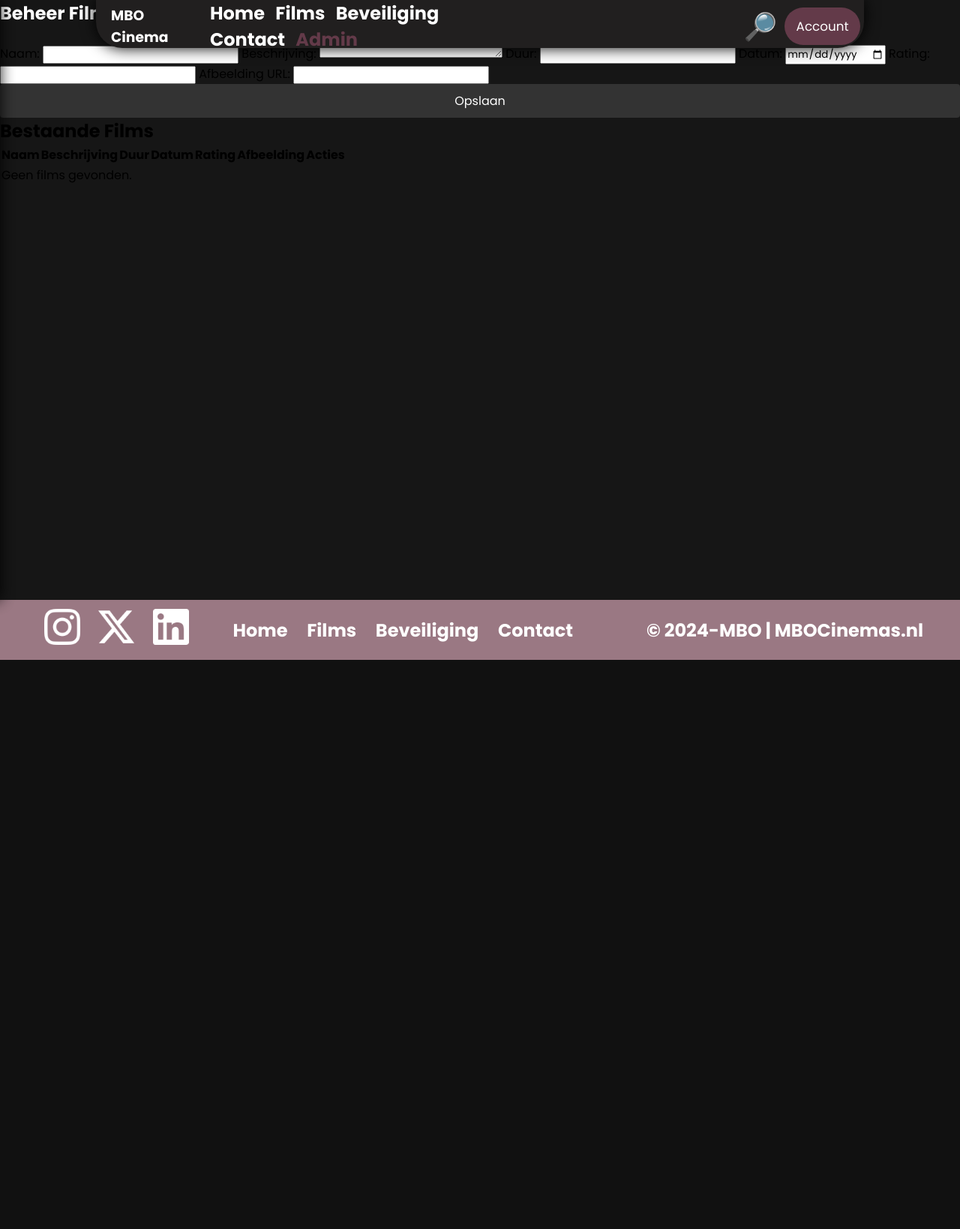
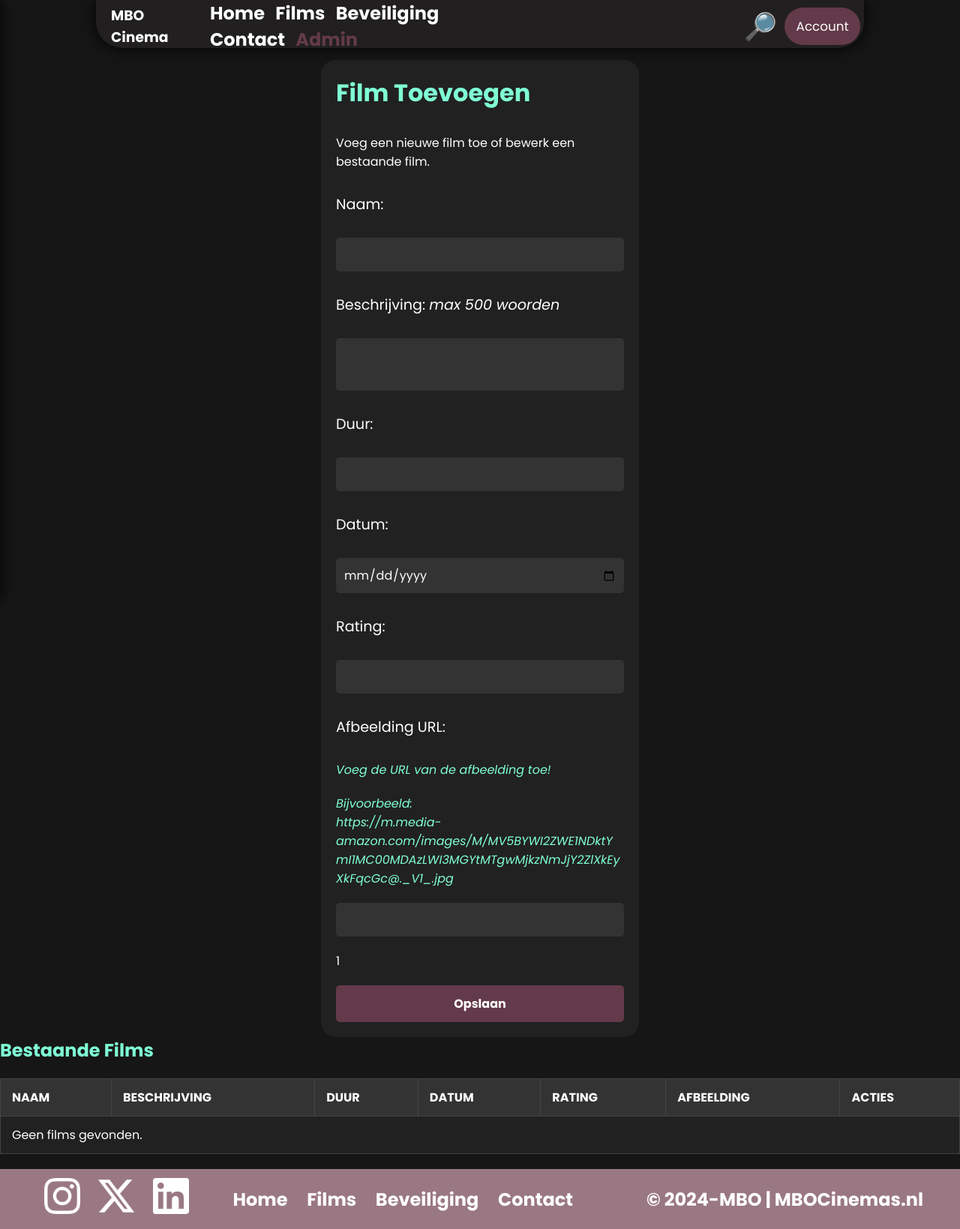
Before and after one commit to 6037685/MBO-cinema, a PHP site: page /beheer.php in a window 1280 px wide. Shown: the whole page at 75% size. Before the commit the page ends 880 px from the top, so only its background shows below. Run offline with PHP 8.4, Linux system fonts and the light colour scheme; a user stored in the database is signed in; data that the repository does not hold is empty; some libraries are stand-ins or nearby versions.

Commit message:
Admin Aangepast
Kan nu films toevoegen als beheerder
Kan nu films bewerken als beheerder
Kan nu films verwijderen als beheerder

Samen met een sorteer/zoek systeem via js

```diff
--- a/bioscoop/html/Css/styl.css
+++ b/bioscoop/html/Css/styl.css
@@ -658,6 +657,152 @@ button[type="submit"]:hover {
 
 
 /* einde account Pagina */
+
+/* Begin Admin */
+
+.beheer-container{
+    margin-top: 10vh;
+    display: flex;
+    flex-direction: column;
+    justify-content: center;
+}
+.beheer-form{
+    padding: 20px;
+    color: white;
+    width: 30%;
+    align-items: left;
+    background-color: #212121;
+    border-radius: 20px;
+    display: flex;
+    flex-direction: column;
+    gap: 20px;
+}
+.beheer-layer{
+    display: flex;
+    justify-content: center;
+}
+.beheer-form input,
+.beheer-form textarea{
+    padding: 10px;
+    border: none;
+    border-radius: 5px;
+    background-color: #333333;
+    color: white;
+    font-size: 1em;
+    resize: none;
+}
+.beheer-form button{
+    padding: 12px 20px;
+    background-color: #633a49;
+    border: none;
+    border-radius: 5px;
+    color: #ffffff;
+    font-size: 1em;
+    font-weight: bold;
+    cursor: pointer;
+    transition: all 0.3s ease;
+
+}
+.beheer-form button:hover {
+    background-color: #633a4979;
+}
+.beheer-form p {
+    word-wrap: break-word;
+}
+.beheer-form h2{
+    font-size: 2em;
+    margin-bottom: 10px;
+    color: aquamarine;
+}
+.beheer-form label{
+    font-size: 1.2em;
+    margin: 10px 0;
+}
+.movies-layer{
+    color: aquamarine;
+}
+
+/* Beheer films Sorting */
+#movies-table {
+    width: 100%;
+    border-collapse: collapse;
+    margin: 20px 0;
+    font-size: 1em;
+    background-color: #212121;
+    color: white;
+}
+label{
+    color: white !important;
+}
+input{
+    color: white !important;
+}
+select {
+    color: white !important;
+    background-color: black;
+}
+select option{
+    color: black;
+}
+
+
+#movies-table thead {
+    background-color: #333333 !important;
+}
+
+#movies-table th, #movies-table td {
+    padding: 12px 15px;
+    border: 1px solid #444444;
+    text-align: left;
+}
+
+#movies-table th {
+    font-weight: bold;
+    text-transform: uppercase;
+}
+
+#movies-table tbody tr {
+    border-bottom: 1px solid #444444;
+}
+
+#movies-table tbody tr:nth-of-type(even) {
+    background-color: #2a2a2a;
+}
+
+#movies-table tbody tr:hover {
+    background-color: #444444 !important;
+}
+
+#movies-table img {
+    max-width: 100px;
+    height: auto;
+    border-radius: 5px;
+}
+.odd{
+    background-color: #2a2a2a !important;
+}
+.even{
+    background-color: #212121 !important;
+}
+.movie-button{
+    padding: 12px 20px;
+    background-color: #333;
+    border: none;
+    border-radius: 5px;
+    color: #ffffff;
+    font-size: 1em !important;
+    font-weight: bold;
+    cursor: pointer;
+    transition: all 0.3s ease;
+    width: 100% !important;
+    margin-top: 10px;
+    margin-bottom: 10px;
+}
+.movie-button:hover{
+    background-color: #777 !important;
+
+}
+
 
 
 /* Media Query */
--- a/bioscoop/html/beheer.php
+++ b/bioscoop/html/beheer.php
@@ -4,7 +4,7 @@ require 'database/databasetmp.php'; // Database connection
 
 // Check if the user is an admin
 if (!isset($_SESSION['role']) || $_SESSION['role'] !== 'beheerder') {
-    echo '<p class="error">U heeft geen toegang tot deze pagina.</p>';
+    header('Location: home.php');
     exit();
 }
 
@@ -37,9 +37,13 @@ if ($_SERVER['REQUEST_METHOD'] === 'POST') {
     $statement->bindParam(':src', $src);
 
     if ($statement->execute()) {
-        echo '<p class="success">Film succesvol opgeslagen.</p>';
+        header('Location: beheer.php');
+        $_SESSION['bericht'] = '<p class="success">Film succesvol opgeslagen.</p>';
+        exit();
     } else {
-        echo '<p class="error">Er is een fout opgetreden bij het opslaan van de film.</p>';
+        $_SESSION['bericht'] = '<p class="error">Er is een fout opgetreden bij het opslaan van de film.</p>';
+        header('Location: beheer.php');
+        exit();
     }
 }
 
@@ -51,9 +55,13 @@ if (isset($_GET['delete'])) {
     $statement->bindParam(':id', $id, PDO::PARAM_INT);
 
     if ($statement->execute()) {
-        echo '<p class="success">Film succesvol verwijderd.</p>';
+        $_SESSION['bericht'] = '<p class="success">Film succesvol verwijderd.</p>';
+        header('Location: beheer.php');
+        exit();
     } else {
-        echo '<p class="error">Er is een fout opgetreden bij het verwijderen van de film.</p>';
+        $_SESSION['bericht'] = '<p class="error">Er is een fout opgetreden bij het verwijderen van de film.</p>';
+        header('Location: beheer.php');
+        exit();
     }
 }
 
@@ -62,9 +70,10 @@ try {
     $query = "SELECT * FROM movies";
     $statement = $pdo->prepare($query);
     $statement->execute();
-    $movies = $statement->fetchAll(); // Use the default fetch mode set in databasetmp.php
+    $movies = $statement->fetchAll();
 } catch (PDOException $e) {
     echo '<p class="error">Er is een fout opgetreden: ' . htmlspecialchars($e->getMessage(), ENT_QUOTES, 'UTF-8') . '</p>';
+    exit();
 }
 ?>
 
@@ -78,19 +87,24 @@ try {
     <meta name="keywords" content="beheer, films, bioscoop, Mbo Cinema">
     <title>Beheer Films - Mbo Cinema</title>
     <link rel="stylesheet" type="text/css" href="Css/styl.css">
-    <link rel="stylesheet" type="text/css" href="Css/overlay.css">
+    <link rel="stylesheet" type="text/css" href="Css/overlay.cssIt">
+    <script src="https://code.jquery.com/jquery-3.6.0.min.js"></script>
+    <script src="https://cdn.datatables.net/1.11.3/js/jquery.dataTables.min.js"></script>
+    <link rel="stylesheet" href="https://cdn.datatables.net/1.11.3/css/jquery.dataTables.min.css">
     <script defer src="js/index.js"></script>
 </head>
 <body>
     <?php include_once 'header.php'; ?>
     <main>
         <section class="beheer-container">
-            <h1>Beheer Films</h1>
-            <form method="POST" action="beheer.php">
+            <article class="beheer-layer">
+                <form method="POST" action="beheer.php" class="beheer-form">
+                    <h2>Film Toevoegen</h2>
+                    <p>Voeg een nieuwe film toe of bewerk een bestaande film.</p>
                     <input type="hidden" name="id" id="movie-id">
                     <label for="naam">Naam:</label>
                     <input type="text" name="naam" id="naam" required>
-                <label for="beschrijving">Beschrijving:</label>
+                    <label for="beschrijving">Beschrijving: <i>max 500 woorden</i></label>
                     <textarea name="beschrijving" id="beschrijving" required></textarea>
                     <label for="duur">Duur:</label>
                     <input type="text" name="duur" id="duur" required>
@@ -99,12 +113,23 @@ try {
                     <label for="rating">Rating:</label>
                     <input type="text" name="rating" id="rating" required>
                     <label for="src">Afbeelding URL:</label>
+                    <p style="color: aquamarine;"><i>Voeg de URL van de afbeelding toe!</i></p>
+                    <p style="color: aquamarine;"><i>Bijvoorbeeld: <br> https://m.media-amazon.com/images/M/MV5BYWI2ZWE1NDktYmI1MC00MDAzLWI3MGYtMTgwMjkzNmJjY2ZlXkEyXkFqcGc@._V1_.jpg</i></p>
                     <input type="text" name="src" id="src" required>
+
+                    <?php
+                        if (isset($_SESSION['bericht'])) {
+                            echo $_SESSION['bericht'];
+                            unset($_SESSION['bericht']);
+                        }
+                    ?>
                     <button type="submit">Opslaan</button>
                 </form>
+            </article>
 
+            <article class="movies-layer">
                 <h2>Bestaande Films</h2>
-            <table>
+                <table id="movies-table">
                     <thead>
                         <tr>
                             <th>Naam</th>
@@ -127,8 +152,11 @@ try {
                                     <td><?php echo htmlspecialchars($movie['rating'], ENT_QUOTES, 'UTF-8'); ?></td>
                                     <td><img src="<?php echo htmlspecialchars($movie['src'], ENT_QUOTES, 'UTF-8'); ?>" alt="<?php echo htmlspecialchars($movie['naam'], ENT_QUOTES, 'UTF-8'); ?>" width="100"></td>
                                     <td>
-                                    <button onclick="editMovie(<?php echo htmlspecialchars(json_encode($movie), ENT_QUOTES, 'UTF-8'); ?>)">Bewerken</button>
-                                    <a href="beheer.php?delete=<?php echo htmlspecialchars($movie['id'], ENT_QUOTES, 'UTF-8'); ?>" onclick="return confirm('Weet je zeker dat je deze film wilt verwijderen?')">Verwijderen</a>
+                                        <button class="movie-button" onclick="editMovie(<?php echo htmlspecialchars(json_encode($movie), ENT_QUOTES, 'UTF-8'); ?>)">Bewerken</button>
+                                        <form method="GET" action="beheer.php" style="display:inline;">
+                                            <input type="hidden" name="delete" value="<?php echo htmlspecialchars($movie['id'], ENT_QUOTES, 'UTF-8'); ?>">
+                                            <button type="submit" class="movie-button" onclick="return confirm('Weet je zeker dat je deze film wilt verwijderen?')">Verwijderen</button>
+                                        </form>
                                     </td>
                                 </tr>
                             <?php endforeach; ?>
@@ -139,19 +167,9 @@ try {
                         <?php endif; ?>
                     </tbody>
                 </table>
+            </article>
         </section>
     </main>
     <?php include_once 'footer.php'; ?>
-    <script>
-        function editMovie(movie) {
-            document.getElementById('movie-id').value = movie.id;
-            document.getElementById('naam').value = movie.naam;
-            document.getElementById('beschrijving').value = movie.beschrijving;
-            document.getElementById('duur').value = movie.duur;
-            document.getElementById('datum').value = movie.datum;
-            document.getElementById('rating').value = movie.rating;
-            document.getElementById('src').value = movie.src;
-        }
-    </script>
 </body>
 </html>
--- a/bioscoop/html/contact.php
+++ b/bioscoop/html/contact.php
@@ -45,9 +45,7 @@ session_start();
         </section>
     </main>
     <?php
-
-    include 'footer.php';
-
+        include 'footer.php';
     ?>
     </body>
 </html>
--- a/bioscoop/html/js/index.js
+++ b/bioscoop/html/js/index.js
@@ -1,4 +1,6 @@
-const overlay = document.getElementsByClassName('overlay')
+// Path: html/js/index.js
+
+let overlay = document.getElementsByClassName('overlay')
 const open = document.querySelector("#hamburgerWrapper")
 
 const close = document.querySelector("#closeMenu")
@@ -13,3 +15,20 @@ close.addEventListener('click', function() {
     overlay[0].classList.remove('show')
     overlay[0].classList.add('hide')
 })
+
+// Beheerder Pagina JS
+
+$(document).ready(function() {
+    $('#movies-table').DataTable();
+});
+
+
+function editMovie(movie) {
+    document.getElementById('movie-id').value = movie.id;
+    document.getElementById('naam').value = movie.naam;
+    document.getElementById('beschrijving').value = movie.beschrijving;
+    document.getElementById('duur').value = movie.duur;
+    document.getElementById('datum').value = movie.datum;
+    document.getElementById('rating').value = movie.rating;
+    document.getElementById('src').value = movie.src;
+}
```
Also changed, not shown: other parts of bioscoop/html/Css/styl.css (+57 -6 lines). Lines whose indentation alone changed are shown as unchanged.
